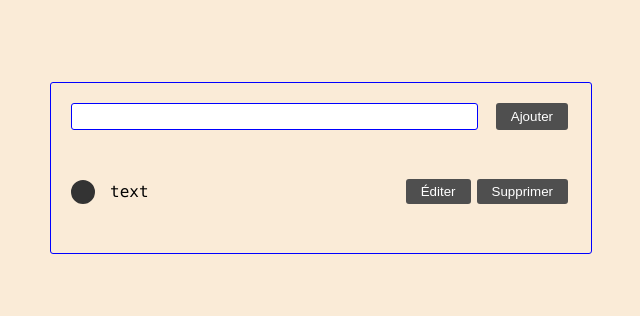
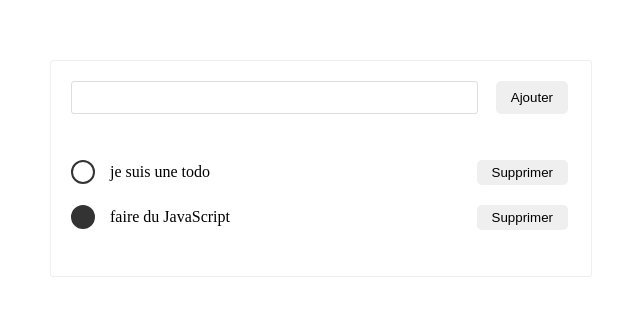
Before and after one commit to stephane-nawrat-lpltfrm/todo, a website built with Vite: page index.html in a window 1280 px wide. Shown: the part 232-548 px from the top of the page, without its empty margins (319-959 px from the left). Built offline with nearby package versions, Linux system fonts and the light colour scheme.

Commit message:
feat: implement dynamic rendering with todos map and template literals

```diff
--- a/index.html
+++ b/index.html
@@ -18,12 +18,7 @@
     </form>
 
     <ul>
-      <li>
-        <span class="todo done"></span>
-        <p>text</p>
-        <button>Éditer</button>
-        <button>Supprimer</button>
-      </li>
+
     </ul>
 
   </div>
--- a/src/index.js
+++ b/src/index.js
@@ -1 +1,37 @@
 import "./style.css";
+
+// 1. Correction de la casse sur querySelector
+const ul = document.querySelector("ul");
+
+const todos = [
+  {
+    text: "je suis une todo",
+    done: false,
+  },
+  {
+    text: "faire du JavaScript",
+    done: true,
+  },
+];
+
+const displayTodo = () => {
+  const todosNode = todos.map((todo, index) => {
+    return createTodoElement(todo, index);
+  });
+  ul.innerHTML = "";
+  ul.append(...todosNode);
+};
+
+const createTodoElement = (todo, index) => {
+  const li = document.createElement("li");
+
+  // 2. Ajout des backticks (`) pour le template HTML
+  li.innerHTML = `
+    <span class="todo ${todo.done ? "done" : ""}"></span>
+    <p>${todo.text}</p>
+    <button>Supprimer</button>
+  `;
+  return li;
+};
+
+displayTodo();
--- a/src/style.css
+++ b/src/style.css
@@ -1,6 +1,5 @@
-/* style.css */
-:root {
-  font-family: menlo;
+* body {
+  box-sizing: border-box;
 }
 
 body {
@@ -9,12 +8,15 @@ body {
   display: flex;
   align-items: center;
   justify-content: center;
-  background-color: antiquewhite;
+}
+
+p {
+  margin: 0;
 }
 
 .container {
   width: 500px;
-  border: 1px solid blue;
+  border: 1px solid #eee;
   border-radius: 3px;
   padding: 20px;
   display: flex;
@@ -27,19 +29,17 @@ form {
 }
 
 button {
-  background: #4f4f4f;
-  color: white;
   padding: 5px 15px;
   border: 0px;
-  border-radius: 3px;
+  border-radius: 5px;
+  cursor: pointer;
   margin: 0 3px;
-  cursor: pointer;
 }
 
 input {
-  padding: 5px 15px;
+  padding: 8px 15px;
   outline: 0;
-  border: 1px solid blue;
+  border: 1px solid #ddd;
   border-radius: 3px;
 }
 
@@ -56,6 +56,7 @@ ul {
 li {
   display: flex;
   align-items: center;
+  padding: 10px 0px;
 }
 
 li p {
```
